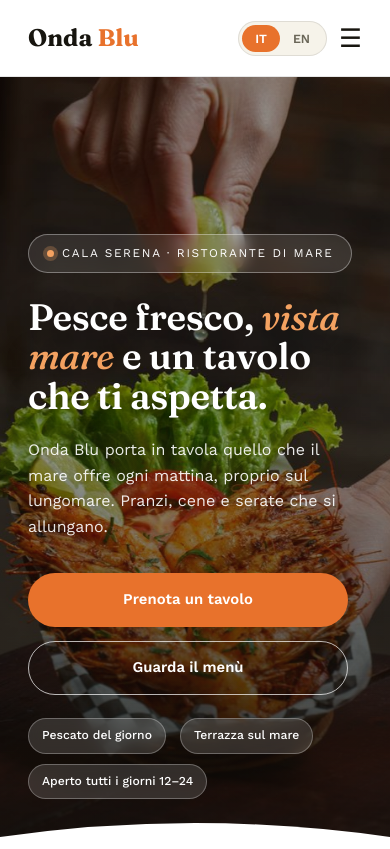
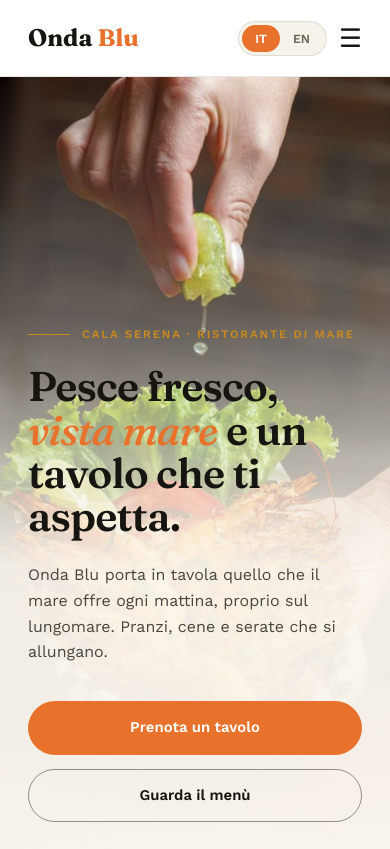
Before and after one commit to adamzoe-c/Black, a plain HTML site: page index.html in a window 390 px wide. Shown: the top 849 px of the page. Drawn offline with nearby package versions, Linux system fonts and the light colour scheme.

Commit message:
Add files via upload

```diff
--- a/index.html
+++ b/index.html
@@ -65,38 +65,30 @@
   .btn-sm{padding:10px 22px; font-size:0.88rem;}
 
   /* HERO */
-  .hero{position:relative; min-height:calc(100vh - 76px); min-height:calc(100svh - 76px); display:flex; align-items:flex-end; padding:0; overflow:hidden; color:#fff; background:#1b1a17;}
-  .hero-bg{position:absolute; inset:0; overflow:hidden;}
-  .hero-bg img{width:100%; height:100%; object-fit:cover; object-position:center; animation:slowzoom 22s ease-out both;}
-  @keyframes slowzoom{from{transform:scale(1.08);} to{transform:scale(1);}}
-  .hero-scrim{position:absolute; inset:0; background:
-    linear-gradient(180deg, rgba(15,12,8,0.25) 0%, rgba(15,12,8,0.15) 35%, rgba(15,12,8,0.82) 100%),
-    linear-gradient(90deg, rgba(15,12,8,0.55) 0%, rgba(15,12,8,0) 70%);}
-  .hero-inner{position:relative; z-index:2; width:100%; padding-top:90px; padding-bottom:150px;}
-  .hero-content{max-width:680px;}
-  .hero-badge{display:inline-flex; align-items:center; gap:8px; font-size:0.74rem; letter-spacing:0.14em; text-transform:uppercase; border:1px solid rgba(255,255,255,0.35); background:rgba(255,255,255,0.1); backdrop-filter:blur(8px); -webkit-backdrop-filter:blur(8px); padding:9px 18px; border-radius:30px;}
-  .hero-badge::before{content:""; width:7px; height:7px; border-radius:50%; background:#F4A261; box-shadow:0 0 0 4px rgba(244,162,97,0.25);}
-  .hero h1{font-size:clamp(2.3rem,5.6vw,4.4rem); line-height:1.07; margin-top:24px; text-shadow:0 2px 24px rgba(0,0,0,0.35);}
-  .hero h1 em{font-style:italic; color:#F4A261; font-weight:500;}
-  .hero p{margin-top:22px; max-width:50ch; font-size:1.05rem; color:rgba(255,255,255,0.9);}
-  .hero-actions{margin-top:34px; display:flex; gap:14px; flex-wrap:wrap;}
-  .hero-chips{position:absolute; z-index:3; left:0; right:0; bottom:56px;}
-  .hero-chips ul{list-style:none; display:flex; gap:10px 14px; flex-wrap:wrap;}
-  .hero-chips li{font-size:0.82rem; font-weight:500; padding:8px 16px; border-radius:30px; background:rgba(255,255,255,0.14); border:1px solid rgba(255,255,255,0.28); backdrop-filter:blur(8px); -webkit-backdrop-filter:blur(8px);}
-  .hero-curve{position:absolute; z-index:4; left:0; right:0; bottom:-1px; line-height:0;}
-  .hero-curve svg{display:block; width:100%; height:44px;}
+  .hero{position:relative; min-height:calc(100vh - 76px); min-height:calc(100svh - 76px); display:flex; align-items:center; padding:0; overflow:hidden; color:var(--ink); background:var(--bg-alt);}
+  .hero-bg{position:absolute; inset:0;}
+  .hero-bg img{width:100%; height:100%; object-fit:cover; object-position:center;}
+  .hero-scrim{position:absolute; inset:0; background:linear-gradient(90deg, rgba(251,247,239,0.96) 0%, rgba(251,247,239,0.88) 32%, rgba(251,247,239,0.45) 58%, rgba(251,247,239,0) 82%);}
+  .hero-inner{position:relative; z-index:2; width:100%; padding-top:80px; padding-bottom:80px;}
+  .hero-content{max-width:620px;}
+  .hero-badge{display:inline-flex; align-items:center; gap:12px; font-size:0.78rem; letter-spacing:0.2em; text-transform:uppercase; font-weight:600; color:var(--gold);}
+  .hero-badge::before{content:""; width:42px; height:1.5px; background:var(--gold);}
+  .hero h1{font-size:clamp(2.6rem,6.4vw,5.2rem); line-height:1.04; margin-top:22px; letter-spacing:-0.02em; font-weight:600;}
+  .hero h1 em{font-style:italic; color:var(--orange); font-weight:500;}
+  .hero p{margin-top:24px; max-width:46ch; font-size:1.08rem; color:#4a463b;}
+  .hero-actions{margin-top:36px; display:flex; gap:14px; flex-wrap:wrap;}
+  .hero .btn-ghost{border-color:rgba(23,21,15,0.45); color:var(--ink);}
+  .hero .btn-ghost:hover{background:var(--ink); border-color:var(--ink); color:#fff;}
   @media (max-width:820px){
-    .hero-scrim{background:linear-gradient(180deg, rgba(15,12,8,0.45) 0%, rgba(15,12,8,0.35) 40%, rgba(15,12,8,0.88) 100%);}
-    .hero-inner{padding-top:60px; padding-bottom:150px;}
-    .hero-chips{bottom:46px;}
-    .hero-curve svg{height:28px;}
+    .hero{align-items:flex-end; min-height:calc(100svh - 76px);}
+    .hero-scrim{background:linear-gradient(180deg, rgba(251,247,239,0) 0%, rgba(251,247,239,0.25) 30%, rgba(251,247,239,0.94) 62%, rgba(251,247,239,0.98) 100%);}
+    .hero-inner{padding-top:240px; padding-bottom:44px;}
   }
   @media (max-width:560px){
-    .hero-actions{flex-direction:column; align-items:stretch; max-width:320px;}
+    .hero-actions{flex-direction:column; align-items:stretch; max-width:340px;}
     .hero p{font-size:1rem;}
-    .hero-chips li{font-size:0.76rem; padding:7px 13px;}
+    .hero-badge{font-size:0.72rem; letter-spacing:0.16em;}
   }
-  @media (prefers-reduced-motion: reduce){ .hero-bg img{animation:none;} }
 
   /* ABOUT */
   .about-grid{display:grid; grid-template-columns:0.9fr 1.1fr; gap:64px; align-items:center;}
@@ -225,12 +217,6 @@
       </div>
     </div>
   </div>
-  <div class="hero-chips"><div class="wrap"><ul>
-    <li data-en="Catch of the day">Pescato del giorno</li>
-    <li data-en="Waterfront terrace">Terrazza sul mare</li>
-    <li data-en="Open daily 12:00 – 24:00">Aperto tutti i giorni 12–24</li>
-  </ul></div></div>
-  <div class="hero-curve"><svg viewBox="0 0 1440 44" preserveAspectRatio="none" aria-hidden="true"><path d="M0 44 V30 Q720 -14 1440 30 V44Z" fill="#fff"/></svg></div>
 </section>
 
 <section class="about" id="chi-siamo">
```
